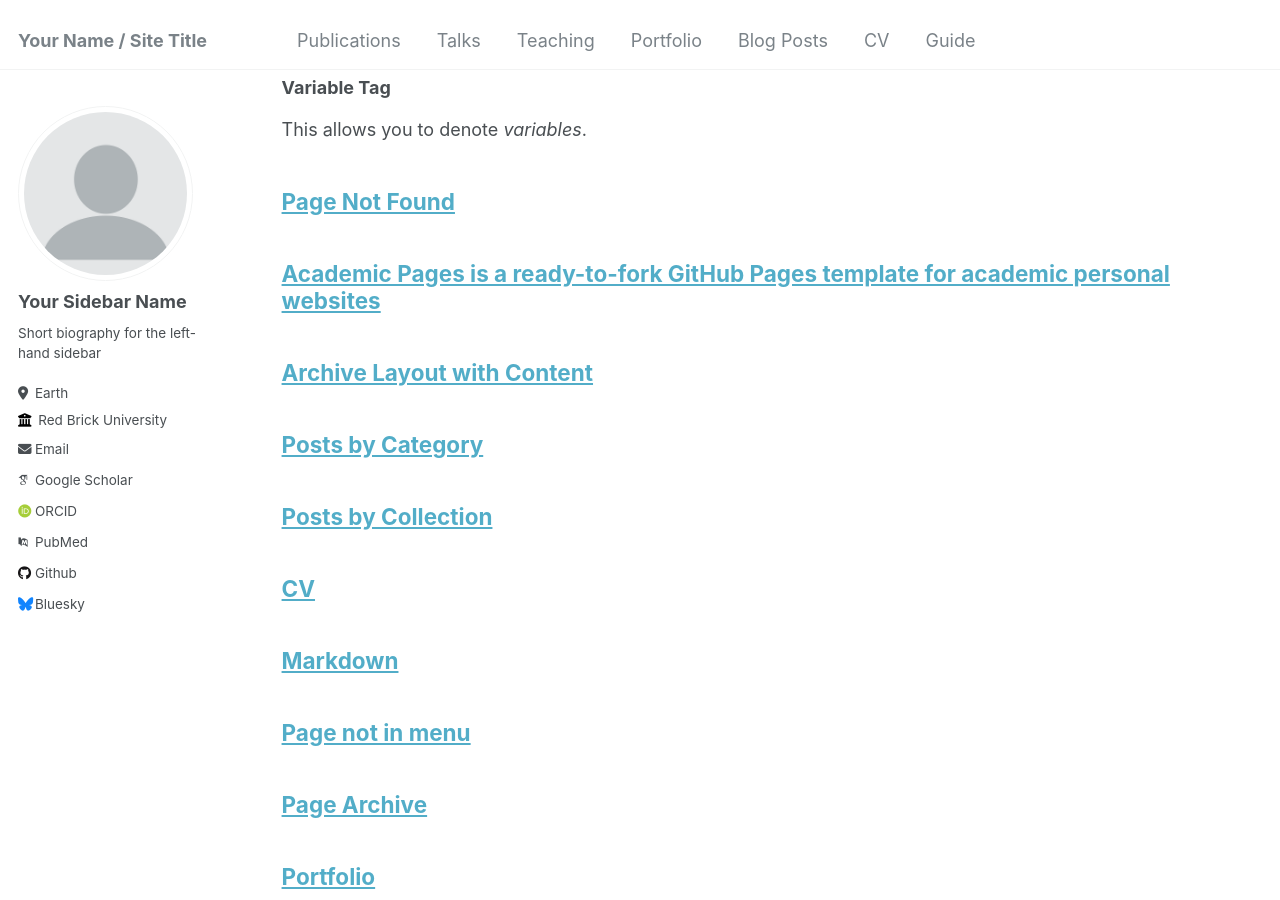
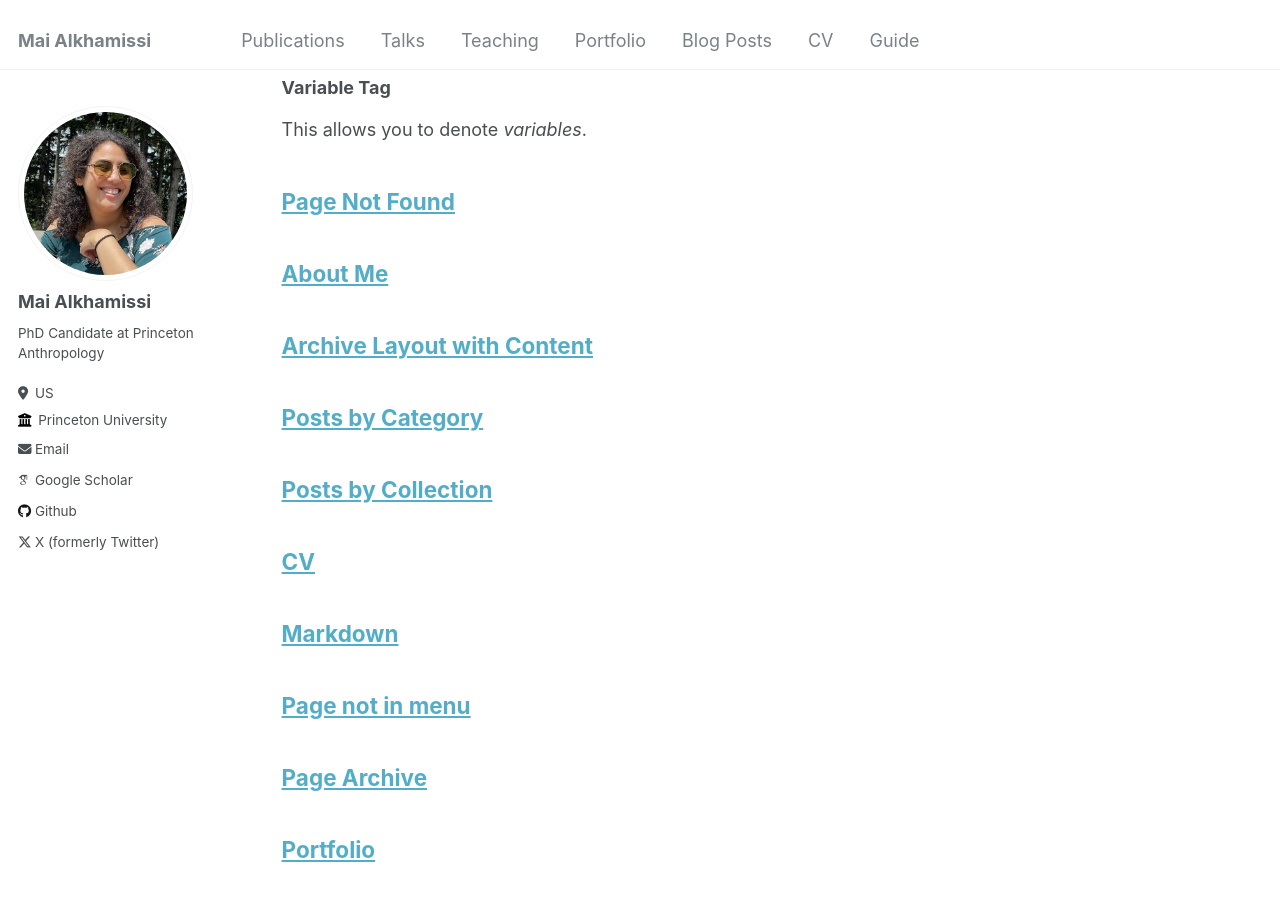
Before and after one commit to maialkhamissi/maialkhamissi.github.io, a Jekyll site: the page built from _pages/archive-layout-with-content.md, in a window 1280 px wide and 900 px high, scrolled down 4496 px. Built offline with Jekyll 4.4.1, drawn with Linux system fonts in a browser that asks for light colours; some web fonts are replaced; some of the changed text lies outside the part shown.

Commit message:
updated website

```diff
--- a/_config.yml
+++ b/_config.yml
@@ -8,47 +8,48 @@
 
 # Basic Site Settings
 locale                   : "en-US"
-title                    : "Your Name / Site Title"
+title                    : "Mai Alkhamissi"
 title_separator          : "-"
-name                     : &name "Your Name"
-description              : &description "personal description"
-url                      : https://academicpages.github.io # the base hostname & protocol for your site e.g. "https://mmistakes.github.io"
+name                     : &name "Mai Alkhamissi"
+description              : &description "Mai Alkhamissi's Personal Website"
+url                      : https://maikhamissi.github.io # the base hostname & protocol for your site e.g. "https://mmistakes.github.io"
 baseurl                  : "" # the subpath of your site, e.g. "/blog"
-repository               : "academicpages/academicpages.github.io"
+repository               : "maikhamissi/maikhamissi.github.io"
+
 
 # Site Author - The following control what appear as part of the author content on the side bar.
 #               If a field is blank the icon and link will not appear, otherwise it will be shown.
 #               Additional customization can be done by editing /_includes/author-profile.html
 author:
   # Biographic information
-  avatar           : "profile.png"
-  name             : "Your Sidebar Name"
+  avatar           : "mai.png"
+  name             : "Mai Alkhamissi"
   pronouns         : # example: "she/her"
-  bio              : "Short biography for the left-hand sidebar"
-  location         : "Earth"
-  employer         : "Red Brick University"
+  bio              : "PhD Candidate at Princeton Anthropology"
+  location         : "US"
+  employer         : "Princeton University"
   uri              : # URL
-  email            : "none@example.org"
+  email            : "mka2@princeton.edu"
 
   # Academic websites
   arxiv            : # URL - Update with the correct link to your profile
-  googlescholar    : "https://scholar.google.com/citations?user=PS_CX0AAAAAJ"
+  googlescholar    : "https://scholar.google.com/citations?user=MRgIZXoAAAAJ&hl=en"
   impactstory      : # URL
-  orcid            : "http://orcid.org/yourorcidurl"
+  orcid            :
   semantic         : # URL
-  pubmed           : "https://www.ncbi.nlm.nih.gov/pubmed/?term=john+snow"
+  pubmed           :
   researchgate     : # URL
 
   # Repositories and software development
   bitbucket        : # Username - Update with your username on the site
   codepen          : # Username
   dribbble         : # Username
-  github           : "academicpages"
+  github           : "maikhamissi"
   kaggle           : # Username
   stackoverflow    : # User number or user number and name (i.e., use "1" or "1/jeff-atwood")
 
   # Social media
-  bluesky          : "bsky.app" # Replace this with you Bluesky username
+  bluesky          : # Replace this with you Bluesky username
   facebook         : # Username
   flickr           : # Username
   foursquare       : # Username
@@ -65,7 +66,7 @@ author:
   steam            : # Username
   telegram         : # URL
   tumblr           : # Username
-  twitter          : # Username for X / Twitter
+  twitter          : maialkhamissi # Username for X / Twitter
   vine             : # Username
   weibo            : # Username
   wikipedia        : # Username
@@ -93,7 +94,7 @@ comments:
     colorscheme          : # "light" (default), "dark"
 staticman:
   allowedFields          : ['name', 'email', 'url', 'message']
-  branch                 : "gh-pages" # "master", "gh-pages"
+  branch                 : "main" # "master", "gh-pages"
   commitMessage          : "New comment."
   filename               : comment-{@timestamp}
   format                 : "yml"
@@ -291,6 +292,7 @@ plugins:
   - jekyll-gist
   - jekyll-feed
   - jekyll-redirect-from
+  - jekyll-include-cache
 # mimic GitHub Pages with --safe
 whitelist:
   - jekyll-paginate
```
Also changed, not shown: _pages/about.md (+16 -31 lines).
